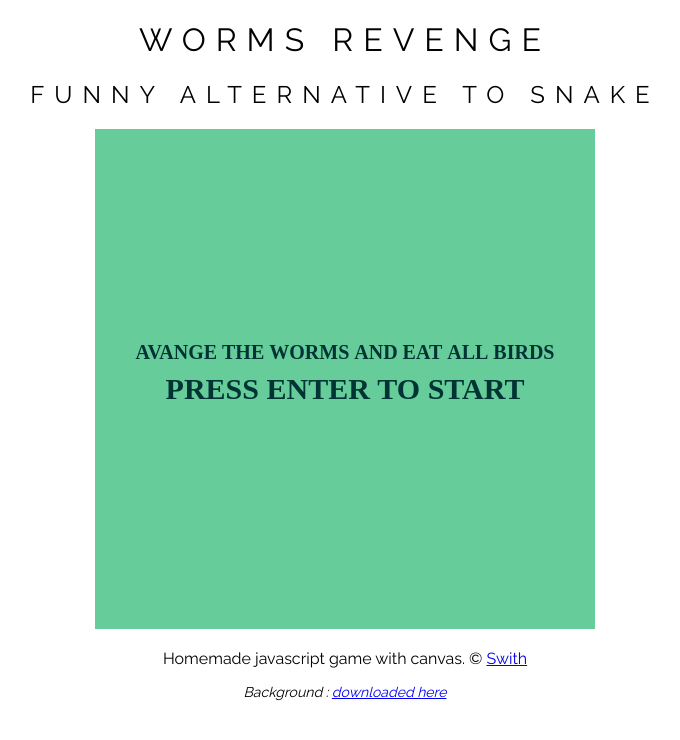
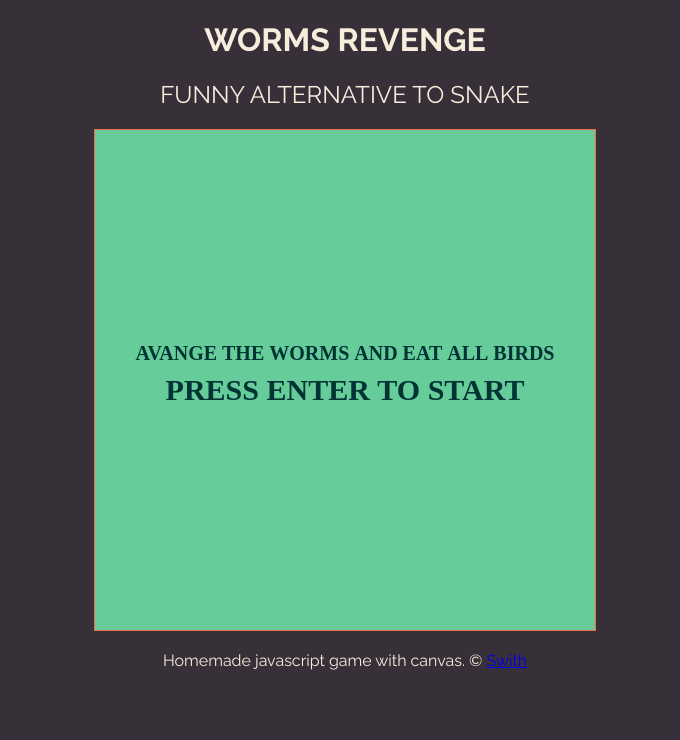
Before and after one commit to SwithFr/Snake, a plain HTML site: page index.html in a window 1280 px wide. Shown: the whole page, without its empty margins (295-975 px from the left). Drawn offline with Linux system fonts and the light colour scheme.

Commit message:
update css

```diff
--- a/index.html
+++ b/index.html
@@ -6,7 +6,8 @@
 	<link href='http://fonts.googleapis.com/css?family=Raleway:400,700' rel='stylesheet' type='text/css'>
 	<style>
 		body {
-			background: url(./background2.png);
+			background-color: #383038;
+			color: #f8eddd;
 		}
 		* {
 			box-sizing: border-box;
@@ -16,11 +17,16 @@
 		}
 		h1, h2 {
 			text-transform: uppercase;
-			letter-spacing: 10px;
+		}
+		h1 {
+			font-weight: bold;
 		}
 		.source {
 			font-style: italic;
 			font-size: 14px;
+		}
+		canvas {
+			border: 1px solid #f06b4b;
 		}
 	</style>
 </head>
@@ -35,7 +41,6 @@
 	<p>
 		Homemade javascript game with canvas. © <a href="http://swith.fr">Swith</a>
 	</p>
-	<p class="source">Background : <a href="http://shootingstar03.deviantart.com/art/Sky-background-283397540">downloaded here</a></p>
 	<script src="snake.js"></script>
 	<script src="game.js"></script>
 </body>
```
